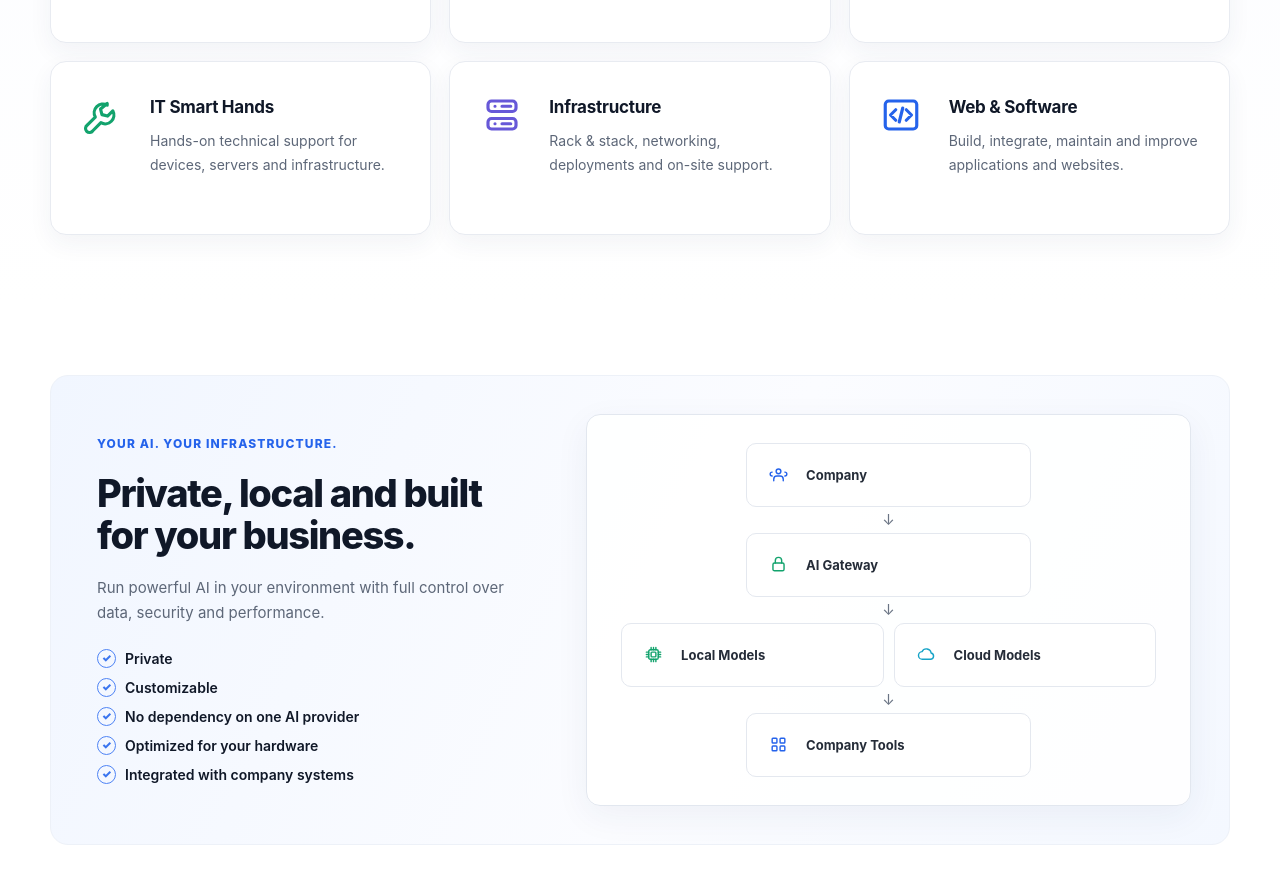
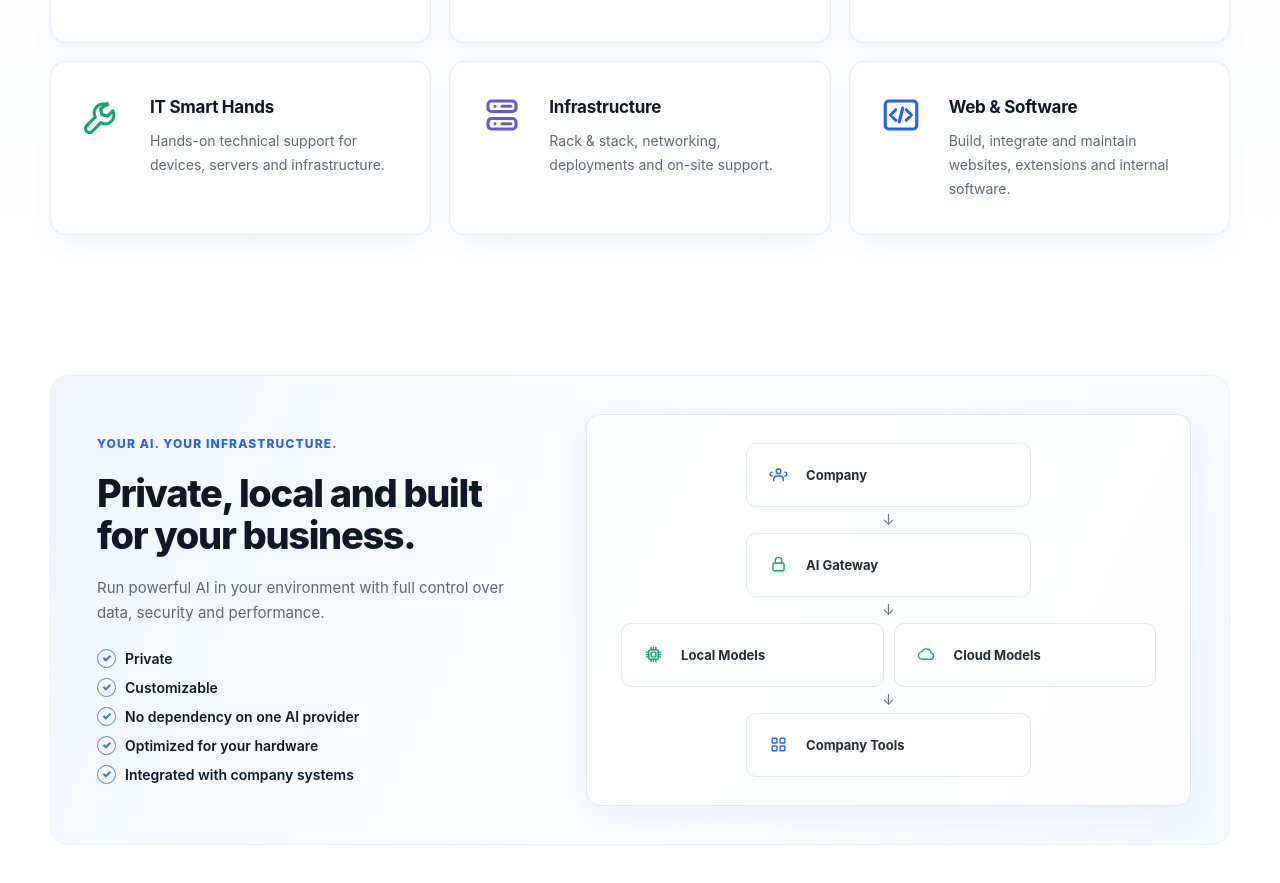
Before and after one commit to Logan17de/zetbros.com, a Next.js app: page / in a window 1280 px wide. Shown: the part 980-1863 px from the top of the page. Built offline with nearby package versions, Linux system fonts and the light colour scheme.

Commit message:
Refine navigation and service coverage

```diff
--- a/app/page.tsx
+++ b/app/page.tsx
@@ -33,7 +33,7 @@ const services = [
     icon: "code",
     tone: "blue",
     title: "Web & Software",
-    text: "Build, integrate, maintain and improve applications and websites.",
+    text: "Build, integrate and maintain websites, extensions and internal software.",
   },
 ];
 
@@ -117,7 +117,7 @@ export default function Home() {
           <nav aria-label="Primary navigation">
             <a href="#services">Services</a>
             <a href="#ai">AI</a>
-            <a href="#infrastructure">Infrastructure</a>
+            <a href="#services">Infrastructure</a>
             <a href="#software">Software</a>
             <a href="#about">About</a>
             <a href="#contact">Contact</a>
@@ -251,7 +251,7 @@ export default function Home() {
         </div>
       </section>
 
-      <footer className="footer" id="infrastructure">
+      <footer className="footer">
         <div className="container footerTop">
           <Logo />
           <div className="footerLinks">
```
